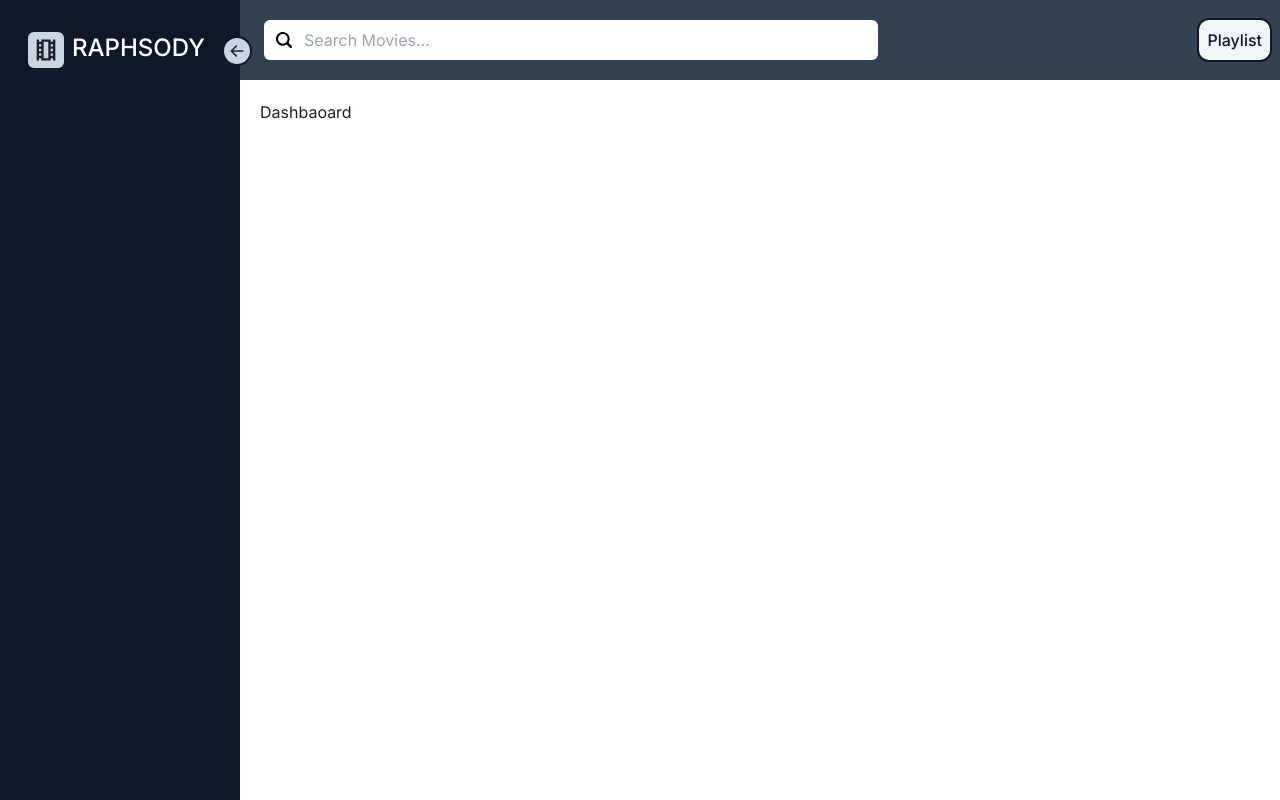
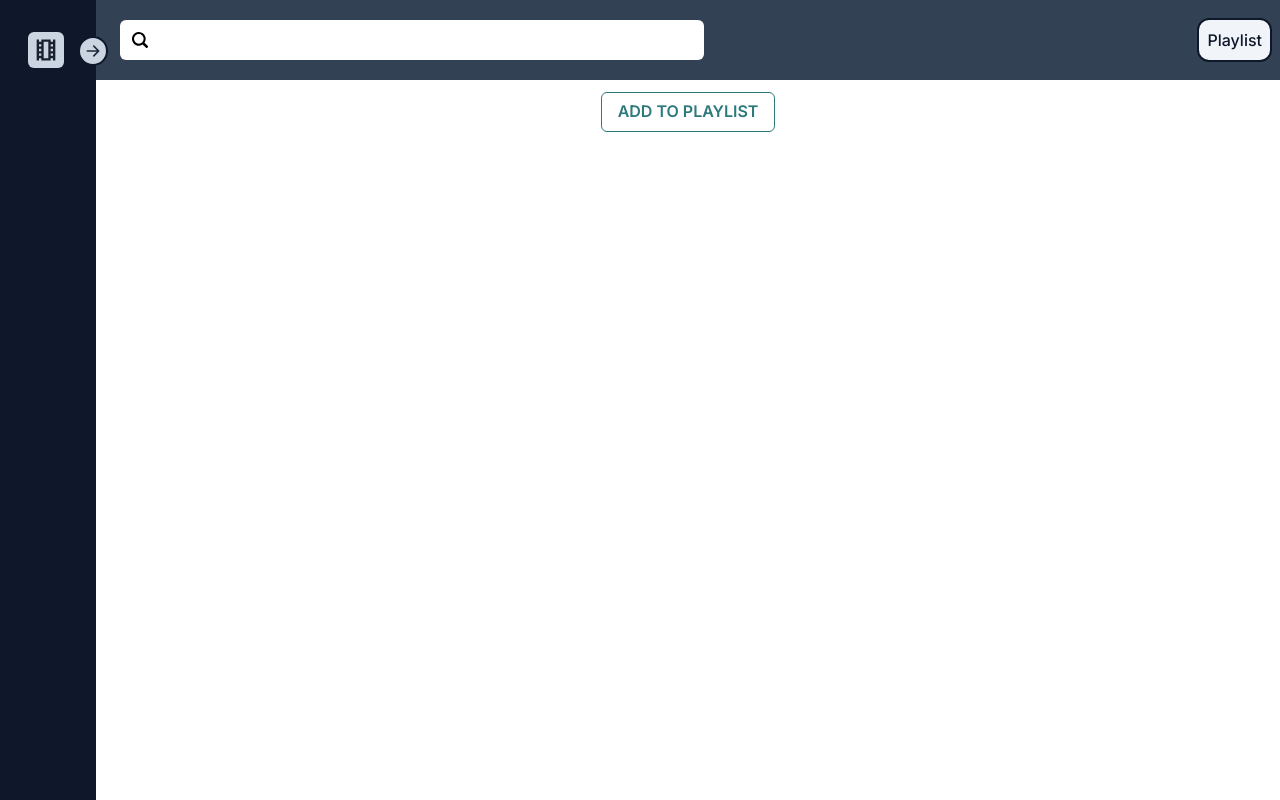
Before and after one commit to TusharRathi108/movies-library, a Next.js app: page /dashboard in a window 1280 px wide. Built offline with nearby package versions, Linux system fonts and the light colour scheme; no server answers; sample sign-in values are in the browser's storage.

Commit message:
Fetching movies from OMDB API

```diff
--- a/app/(protected)/dashboard/page.tsx
+++ b/app/(protected)/dashboard/page.tsx
@@ -1,45 +1,81 @@
 "use client";
-import React, { useState } from "react";
-import { MdOutlineLocalMovies } from "react-icons/md";
-import { BsArrowLeftShort, BsSearch } from "react-icons/bs";
-import Link from "next/link";
-import { Search2Icon } from "@chakra-ui/icons";
-import { Input, InputGroup, InputLeftElement } from "@chakra-ui/react";
-import NavBar from "@/components/NavBar";
+import NavBarComponent from "@/components/NavBar";
+import SideBarComponent from "@/components/SideBar";
+import useSearch from "@/providers/SearchProvider";
+import { MovieSchema } from "@/utils/Movie";
+import { Button, Center, Image, Spacer, Text } from "@chakra-ui/react";
+import axios from "axios";
+import { useEffect, useState } from "react";
 
 const DashboardPage = () => {
   // opening and closing the side-bar.
-  const [open, setOpen] = useState(true);
+  const [open, setOpen] = useState(false);
+
+  // getting the name of the movie from input field.
+  const { searchTerm, userEmail } = useSearch();
+
+  console.log(userEmail);
+
+  // setting the data from the api.
+  const [data, setData] = useState<MovieSchema>();
+
+  // using effect hook to get the movie.
+  useEffect(() => {
+    const fetchMovie = async () => {
+      if (!searchTerm) return null;
+      try {
+        const response: MovieSchema = await axios.get(
+          `http://www.omdbapi.com/?t=${searchTerm}&&apikey=1450402c`
+        );
+        setData(response);
+      } catch (e) {
+        console.log(e);
+      }
+    };
+
+    fetchMovie();
+  }, [searchTerm]);
+
+  // added to playlist.
+
   return (
     <div className="flex">
-      <div
-        className={`bg-slate-900 h-screen p-5 pt-8 ${
-          open ? "w-60" : "w-24"
-        } duration-300 relative backdrop-blur-0`}
-      >
-        <BsArrowLeftShort
-          className={`bg-slate-300 text-slate-800 text-3xl border rounded-full border-2 border-slate-900
-        absolute -right-3 top-9 cursor-pointer ${!open && "rotate-180"}`}
-          onClick={() => setOpen(!open)}
-        />
-        <div className="inline-flex gap-2">
-          <MdOutlineLocalMovies
-            className={`bg-slate-300 text-4xl rounded-md p-1 cursor-pointer block float-left ml-2 top-5 duration-700 ${
-              open && "rotate-[360deg]"
-            }`}
-          />
-          <h1
-            className={`text-white origin-left font-medium text-2xl duration-300 ${
-              !open && "scale-0"
-            }`}
-          >
-            RAPHSODY
-          </h1>
-        </div>
-      </div>
-      <div className="flex flex-col flex-1">
-        <NavBar />
-        <div className="p-5">Dashbaoard</div>
+      <SideBarComponent open={open} setOpen={setOpen} />
+      <div className="flex flex-col gap-3 flex-1">
+        <NavBarComponent />
+        {data?.data && (
+          <div className="felx-1 p-4 grid-cols-1 grid md:grid-cols-2">
+            <div className="flex justify-center p-10 my-10">
+              <Image
+                src={data.data.Poster}
+                alt={"Poster of the movie will applera here!"}
+              />
+            </div>
+            <div className="flex flex-col justify-center shadow-md rounded-2xl text-white bg-slate-200">
+              <Center>
+                <Text className="mt-5 text-2xl text-slate-900 uppercase font-medium">
+                  {" "}
+                  Movie Name: {data?.data.Title}
+                </Text>
+              </Center>
+              <div className="text-slate-900 text-xl p-2 ml-4">
+                <h1> Title: {data?.data.Title} </h1>
+                <h1> Awards: {data?.data.Awards} </h1>
+                <h1> BoxOffice: {data?.data.BoxOffice} </h1>
+                <h1> Genre: {data?.data.Genre} </h1>
+                <h1> Country: {data?.data.Country} </h1>
+                <Center>
+                  <p>{data?.data.Plot}</p>
+                </Center>
+              </div>
+            </div>
+          </div>
+        )}
+        <Center>
+          <Button colorScheme="teal" variant="outline">
+            ADD TO PLAYLIST
+          </Button>
+        </Center>
       </div>
     </div>
   );
--- a/app/(protected)/layout.tsx
+++ b/app/(protected)/layout.tsx
@@ -1,7 +1,8 @@
+import { authOptions } from "@/libs/AuthOptions";
+import { SearchProvider } from "@/providers/SearchProvider";
+import { getServerSession } from "next-auth";
+import { redirect } from "next/navigation";
 import React from "react";
-import { getServerSession } from "next-auth";
-import { authOptions } from "@/libs/AuthOptions";
-import { redirect } from "next/navigation";
 
 interface ProtectLayoutProps {
   children: React.ReactNode;
@@ -12,11 +13,15 @@ const ProtectLayout = async ({ children }: ProtectLayoutProps) => {
   const session = await getServerSession(authOptions);
 
   // force the user to login.
-  // if (!session?.user?.email) {
-  //   redirect("/auth/login");
-  // }
+  if (!session?.user?.email) {
+    redirect("/auth/login");
+  }
 
-  return <main>{children}</main>;
+  return (
+    <main>
+      <SearchProvider userEmail={session.user.email}>{children}</SearchProvider>
+    </main>
+  );
 };
 
 export default ProtectLayout;
--- /dev/null
+++ b/app/api/addMovie/route.ts
@@ -0,0 +1,78 @@
+import { NextApiRequest, NextApiResponse } from "next";
+import { PrismaClient } from "@prisma/client";
+import { getSession } from "next-auth/react";
+
+const prisma = new PrismaClient();
+
+export const config = {
+  api: {
+    bodyParser: true,
+  },
+};
+
+export default async function handler(
+  req: NextApiRequest,
+  res: NextApiResponse
+) {
+  try {
+    const session = await getSession({ req });
+
+    if (!session) {
+      console.log("Unauthorized access attempt.");
+      return res.status(401).json({ message: "Unauthorized" });
+    }
+
+    if (req.method === "POST") {
+      const {
+        title,
+        awards,
+        boxOffice,
+        genre,
+        country,
+        plot,
+        poster,
+        userEmail,
+      } = req.body;
+
+      console.log("Received request to add movie:", req.body);
+
+      try {
+        const user = await prisma.user.findUnique({
+          where: { email: userEmail },
+        });
+
+        if (!user) {
+          console.log("User not found:", userEmail);
+          return res.status(404).json({ message: "User not found" });
+        }
+
+        console.log("User found:", user);
+
+        await prisma.movie.create({
+          data: {
+            title,
+            awards,
+            boxOffice,
+            genre,
+            country,
+            plot,
+            poster,
+            userId: user.id,
+          },
+        });
+
+        console.log("Movie added successfully.");
+        return res.status(200).json({ message: "Movie added successfully" });
+      } catch (error) {
+        console.error("Error adding movie:", error);
+        return res.status(500).json({ error: "Error adding movie" });
+      }
+    } else {
+      res.setHeader("Allow", ["POST"]);
+      return res.status(405).end(`Method ${req.method} Not Allowed`);
+    }
+  } catch (error) {
+    console.error("Unexpected error:", error);
+    return res.status(500).json({ error: "Unexpected error" });
+  }
+}
--- a/components/NavBar.tsx
+++ b/components/NavBar.tsx
@@ -1,12 +1,14 @@
+import useSearch from "@/providers/SearchProvider";
 import { Search2Icon } from "@chakra-ui/icons";
-import { Input, InputGroup, InputLeftElement } from "@chakra-ui/react";
+import { Button, Input, InputGroup, InputLeftElement } from "@chakra-ui/react";
 import Link from "next/link";
 import React from "react";
 
-const NavBar = () => {
+const NavBarComponent = () => {
+  const { searchTerm, setSearchTerm } = useSearch();
   return (
-    <div className="flex items-center w-auto bg-slate-700 min-h-20 p-2 gap-2 justify-between">
-      <div className="w-3/5 ml-4 bg-slate-100 text-slate-900 rounded-xl">
+    <div className="flex items-center w-full bg-slate-700 min-h-20 p-2 gap-2 justify-between">
+      <div className="bg-slate-100 ml-4 w-2/4 text-slate-900 rounded-xl">
         <InputGroup>
           <InputLeftElement pointerEvents="none">
             <Search2Icon color={"black"} />
@@ -19,6 +21,10 @@ const NavBar = () => {
             variant={"none"}
             colorScheme="blue"
             focusBorderColor="none"
+            value={searchTerm}
+            onChange={(e: React.ChangeEvent<HTMLInputElement>) =>
+              setSearchTerm(e.target.value.trim())
+            }
           />
         </InputGroup>
       </div>
@@ -26,11 +32,11 @@ const NavBar = () => {
         href={"/playlist"}
         className="rounded-xl border-solid border-2 border-slate-900 p-2  font-medium text-slate-900 bg-slate-100"
       >
-        {"     "}
-        Playlist{"     "}
+        {""}
+        Playlist{""}
       </Link>
     </div>
   );
 };
 
-export default NavBar;
+export default NavBarComponent;
--- a/components/SideBar.tsx
+++ b/components/SideBar.tsx
@@ -0,0 +1,39 @@
+import { BsArrowLeftShort } from "react-icons/bs";
+import { MdOutlineLocalMovies } from "react-icons/md";
+
+interface SidebarProps {
+  open: boolean;
+  setOpen: (open: boolean) => void;
+}
+
+const SideBarComponent = ({ open, setOpen }: SidebarProps) => {
+  return (
+    <div
+      className={`bg-slate-900 h-screen p-5 pt-8 ${
+        open ? "w-60" : "w-24"
+      } duration-300 relative backdrop-blur-0`}
+    >
+      <BsArrowLeftShort
+        className={`bg-slate-300 text-slate-800 text-3xl border rounded-full border-2 border-slate-900
+        absolute -right-3 top-9 cursor-pointer ${!open && "rotate-180"}`}
+        onClick={() => setOpen(!open)}
+      />
+      <div className="inline-flex gap-2">
+        <MdOutlineLocalMovies
+          className={`bg-slate-300 text-4xl rounded-md p-1 cursor-pointer block float-left ml-2 top-5 duration-700 ${
+            open && "rotate-[360deg]"
+          }`}
+        />
+        <h1
+          className={`text-white origin-left font-medium text-2xl duration-300 ${
+            !open && "scale-0"
+          }`}
+        >
+          RAPHSODY
+        </h1>
+      </div>
+    </div>
+  );
+};
+
+export default SideBarComponent;
--- /dev/null
+++ b/providers/SearchProvider.tsx
@@ -0,0 +1,36 @@
+"use client";
+
+import React, { createContext, useContext, useState } from "react";
+
+interface SearchProviderProps {
+  searchTerm: string;
+  setSearchTerm: (term: string) => void;
+  userEmail: string | null;
+}
+
+const SearchContext = createContext<SearchProviderProps | "">("");
+
+const useSearch = () => {
+  const context = useContext(SearchContext);
+
+  if (!context) {
+    throw new Error("useSearch must be used within a SearchProvider");
+  }
+  return context;
+};
+
+interface ProviderProps {
+  children: React.ReactNode;
+  userEmail: string;
+}
+
+export const SearchProvider = ({ children, userEmail }: ProviderProps) => {
+  const [searchTerm, setSearchTerm] = useState<string>(" ");
+  return (
+    <SearchContext.Provider value={{ searchTerm, setSearchTerm, userEmail }}>
+      {children}
+    </SearchContext.Provider>
+  );
+};
+
+export default useSearch;
--- a/schema/schema.ts
+++ b/schema/schema.ts
@@ -23,3 +23,14 @@ export const SignInSchema = z.object({
     .email({ message: "Enter a valid email!" }),
   password: z.string().trim().toLowerCase(),
 });
+
+export const MovieSchema = z.object({
+  title: z.string().trim().optional(),
+  awards: z.string().trim().optional(),
+  boxOffice:z.string().trim().optional(),
+  genre: z.string().trim().optional(),
+  country: z.string().trim().optional(),
+  plot: z.string().trim().optional(),
+  poster: z.string().trim().optional(),
+  userEmail: z.string().trim().optional(),
+});
--- /dev/null
+++ b/utils/Movie.ts
@@ -0,0 +1,13 @@
+export interface MovieData {
+  Title: string;
+  Awards: string;
+  BoxOffice: string;
+  Genre: string;
+  Country: string;
+  Plot: string;
+  Poster: string;
+}
+
+export interface MovieSchema {
+  data: MovieData;
+}
```
Also changed, not shown: 1 other file (tests, documents, lock files or other folders).
